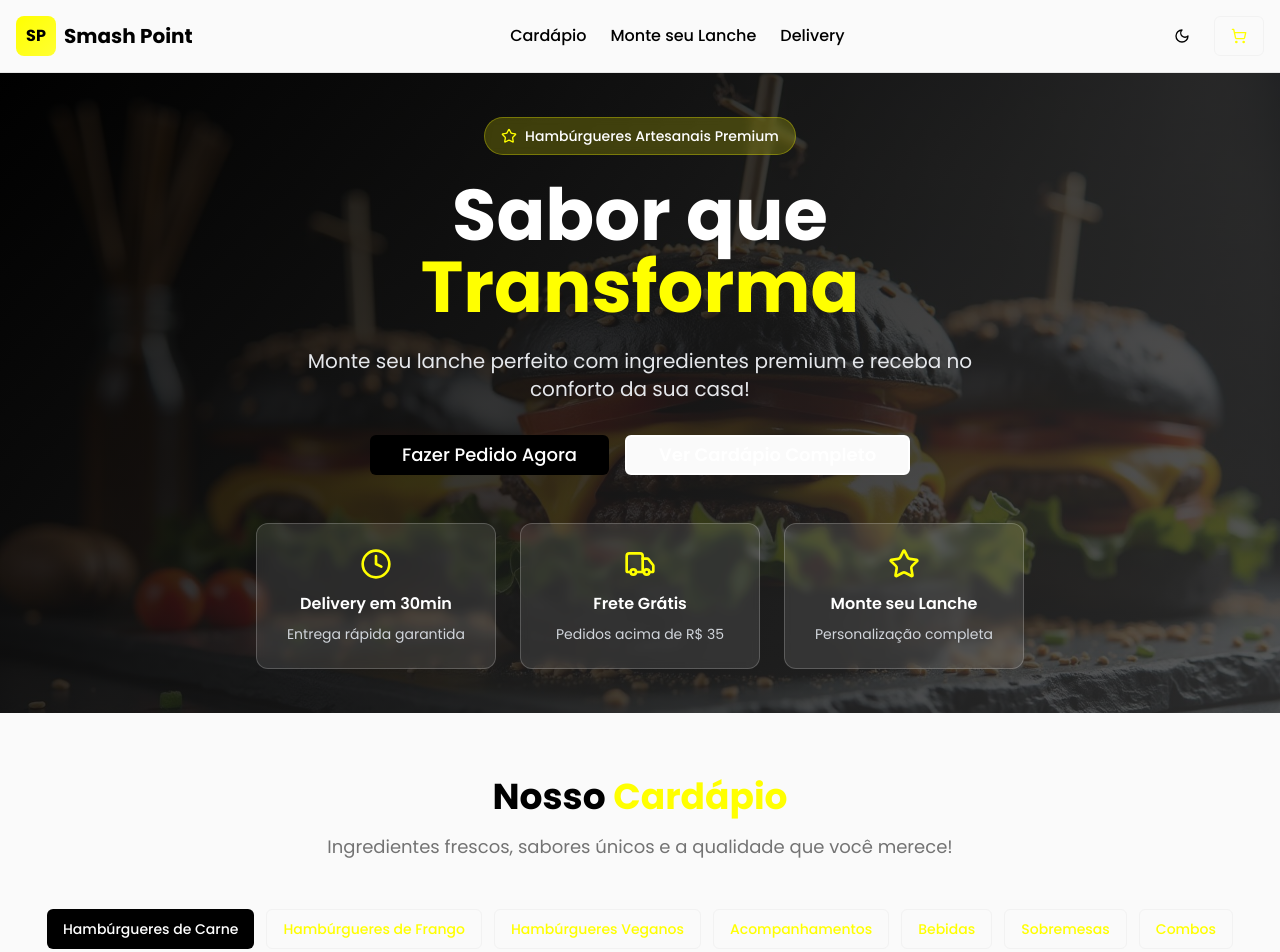
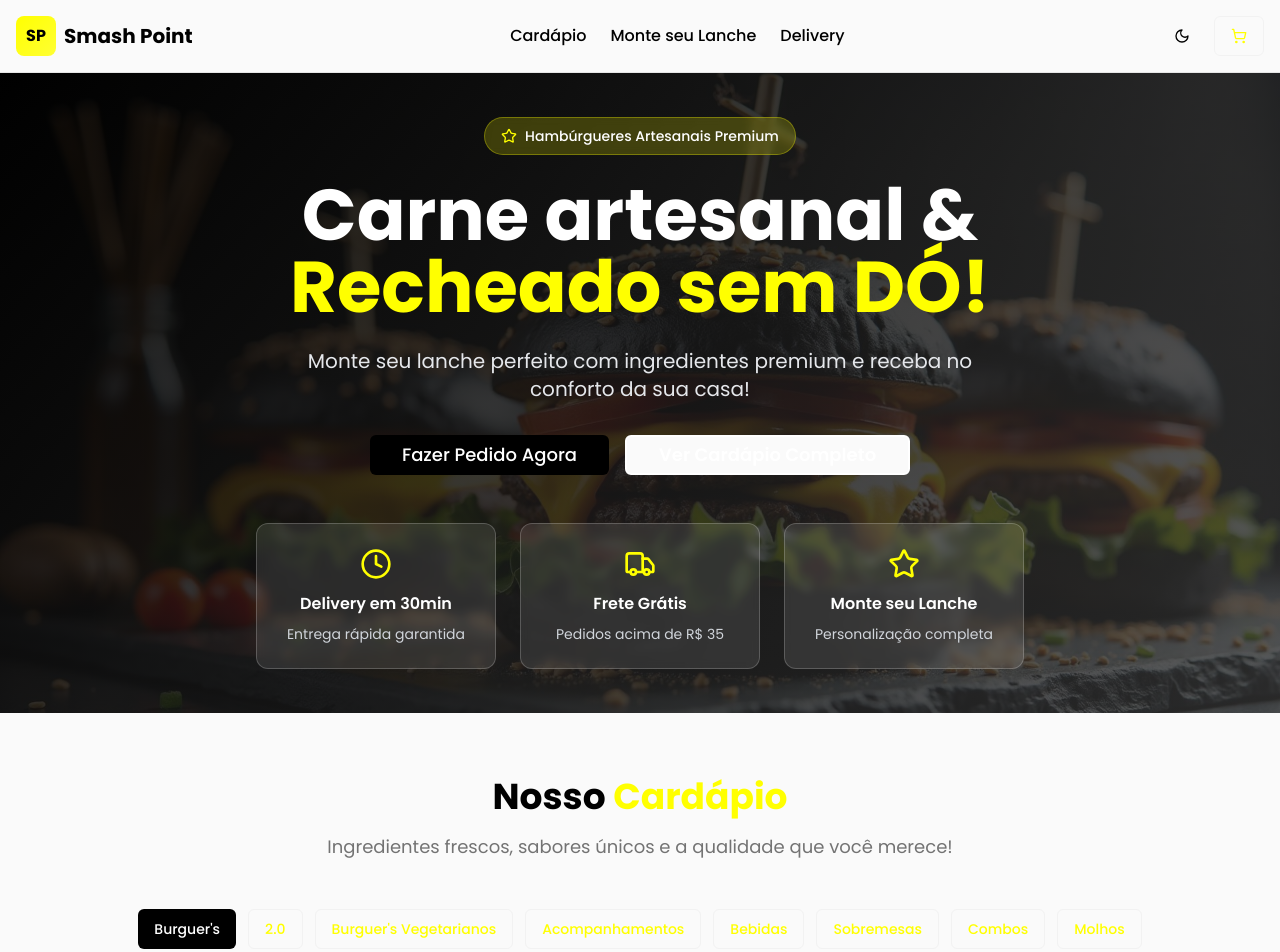
Before and after one commit to wguioliveiraw-ai/patty-perfect-plan, a React (Vite) app: page / in a window 1280 px wide. Shown: the top 952 px of the page. Built offline with nearby package versions, Linux system fonts and the light colour scheme.

Commit message:
Update categories and slogan

```diff
--- a/src/components/HeroSection.tsx
+++ b/src/components/HeroSection.tsx
@@ -27,8 +27,8 @@ export const HeroSection = ({
 
           {/* Main Title */}
           <h1 className="text-4xl md:text-6xl lg:text-7xl font-bold mb-6 leading-tight">
-            Sabor que
-            <span className="text-secondary block">Transforma</span>
+            Carne artesanal &
+            <span className="text-secondary block">Recheado sem DÓ!</span>
           </h1>
 
           {/* Subtitle */}
--- a/src/components/MenuSection.tsx
+++ b/src/components/MenuSection.tsx
@@ -10,9 +10,9 @@ interface MenuSectionProps {
   onCustomizeItem: (item: MenuItem) => void;
 }
 const categoryNames: Record<MenuCategory, string> = {
-  "beef-burgers": "Hambúrgueres de Carne",
-  "chicken-burgers": "Hambúrgueres de Frango",
-  "vegan-burgers": "Hambúrgueres Veganos",
+  "burgers": "Burguer's",
+  "burgers-2.0": "2.0",
+  "burgers-vegetarianos": "Burguer's Vegetarianos",
   sides: "Acompanhamentos",
   drinks: "Bebidas",
   desserts: "Sobremesas",
@@ -23,7 +23,7 @@ export const MenuSection = ({
   onAddToCart,
   onCustomizeItem
 }: MenuSectionProps) => {
-  const [selectedCategory, setSelectedCategory] = useState<MenuCategory>("beef-burgers");
+  const [selectedCategory, setSelectedCategory] = useState<MenuCategory>("burgers");
   const categories = Object.keys(categoryNames) as MenuCategory[];
   const filteredItems = menuItems.filter(item => item.category === selectedCategory);
   const formatPrice = (price: number) => `R$ ${price.toFixed(2).replace('.', ',')}`;
@@ -50,7 +50,7 @@ export const MenuSection = ({
                 <img src={item.image} alt={item.name} className="w-full h-48 object-cover group-hover:scale-110 transition-transform duration-300" onError={e => {
               (e.currentTarget as HTMLImageElement).src = "/placeholder.svg";
             }} />
-                {item.category === "vegan-burgers" && <Badge className="absolute top-3 left-3 bg-green-500 text-white">
+                {item.category === "burgers-vegetarianos" && <Badge className="absolute top-3 left-3 bg-green-500 text-white">
                     <Leaf className="w-3 h-3 mr-1" />
                     Vegano
                   </Badge>}
--- a/src/data/menuData.ts
+++ b/src/data/menuData.ts
@@ -26,7 +26,7 @@ export const menuItems: MenuItem[] = [
     description: "2 blend's artesanais de 150gr, queijo prato, molho especial, picles, cebola roxa, alface e tomate",
     price: 39.00,
     image: smashClassic,
-    category: "beef-burgers",
+    category: "burgers-2.0",
     isCustomizable: true,
     ingredients: ["Pão artesanal", "2x Blend artesanal 150g", "Queijo prato", "Molho especial", "Picles", "Cebola roxa", "Alface", "Tomate"],
   },
@@ -36,7 +36,7 @@ export const menuItems: MenuItem[] = [
     description: "2 blend's de alho e ervas de 150gr, queijo prato, molho especial, picles, cebola roxa, alface e tomate",
     price: 45.00,
     image: veggieDeluxe,
-    category: "vegan-burgers",
+    category: "burgers-vegetarianos",
     isCustomizable: true,
     ingredients: ["Pão artesanal", "2x Blend alho e ervas 150g", "Queijo vegetal", "Molho especial", "Picles", "Cebola roxa", "Alface", "Tomate"],
   },
@@ -46,7 +46,7 @@ export const menuItems: MenuItem[] = [
     description: "2 blend's artesanais de 150gr, queijo prato, molho especial, picles, cebola roxa, alface, tomate e doritos",
     price: 41.00,
     image: bbqMonster,
-    category: "beef-burgers",
+    category: "burgers-2.0",
     isCustomizable: true,
     ingredients: ["Pão artesanal", "2x Blend artesanal 150g", "Queijo prato", "Molho especial", "Picles", "Cebola roxa", "Alface", "Tomate", "Doritos"],
   },
@@ -56,7 +56,7 @@ export const menuItems: MenuItem[] = [
     description: "2 blend artesanais de 150gr, queijo prato, molho especial, picles, cebola roxa, alface, tomate, bacon, ovo e molho bbq",
     price: 45.00,
     image: doubleBacon,
-    category: "beef-burgers",
+    category: "burgers-2.0",
     isCustomizable: true,
     ingredients: ["Pão artesanal", "2x Blend artesanal 150g", "Queijo prato", "Molho especial", "Picles", "Cebola roxa", "Alface", "Tomate", "Bacon", "Ovo", "Molho BBQ"],
   },
@@ -66,7 +66,7 @@ export const menuItems: MenuItem[] = [
     description: "2 blend's de alho e ervas de 150gr, queijo prato, molho especial, picles, cebola roxa, alface, tomate e doritos",
     price: 47.00,
     image: veggieDeluxe,
-    category: "vegan-burgers",
+    category: "burgers-vegetarianos",
     isCustomizable: true,
     ingredients: ["Pão artesanal", "2x Blend alho e ervas 150g", "Queijo vegetal", "Molho especial", "Picles", "Cebola roxa", "Alface", "Tomate", "Doritos"],
   },
@@ -76,7 +76,7 @@ export const menuItems: MenuItem[] = [
     description: "2 blends artesanais de 150gr, bacon e cheddar",
     price: 44.00,
     image: blackAngus,
-    category: "beef-burgers",
+    category: "burgers-2.0",
     isCustomizable: true,
     ingredients: ["Pão artesanal", "2x Blend artesanal 150g", "Bacon", "Cheddar"],
   },
@@ -86,19 +86,19 @@ export const menuItems: MenuItem[] = [
     description: "2 Blend's artesanal de 150g, bacon e catupiry original",
     price: 45.00,
     image: doubleBacon,
-    category: "beef-burgers",
+    category: "burgers-2.0",
     isCustomizable: true,
     ingredients: ["Pão artesanal", "2x Blend artesanal 150g", "Bacon", "Catupiry original"],
   },
 
-  // Hambúrgueres de Carne Bovina
+  // Hambúrgueres Regulares (Carne Bovina e Frango)
   {
     id: "beef-1",
     name: "Burguer da Casa",
     description: "Blend artesanal de 200g, queijo prato, molho especial, picles, cebola roxa, alface, tomate, bacon, ovo e molho bbq",
     price: 39.00,
     image: doubleBacon,
-    category: "beef-burgers",
+    category: "burgers",
     isCustomizable: true,
     ingredients: ["Pão brioche", "Blend artesanal 200g", "Queijo prato", "Molho especial", "Picles", "Cebola roxa", "Alface", "Tomate", "Bacon", "Ovo", "Molho BBQ"],
   },
@@ -108,7 +108,7 @@ export const menuItems: MenuItem[] = [
     description: "Blend artesanal de 200g, queijo prato, molho especial, picles, cebola roxa, alface e tomate",
     price: 33.00,
     image: smashClassic,
-    category: "beef-burgers",
+    category: "burgers",
     isCustomizable: true,
     ingredients: ["Pão brioche", "Blend artesanal 200g", "Queijo prato", "Molho especial", "Picles", "Cebola roxa", "Alface", "Tomate"],
   },
@@ -118,7 +118,7 @@ export const menuItems: MenuItem[] = [
     description: "Blend artesanal de 200g, queijo prato, molho especial, picles, cebola roxa, alface, tomate e bacon",
     price: 35.00,
     image: doubleBacon,
-    category: "beef-burgers",
+    category: "burgers",
     isCustomizable: true,
     ingredients: ["Pão brioche", "Blend artesanal 200g", "Queijo prato", "Molho especial", "Picles", "Cebola roxa", "Alface", "Tomate", "Bacon"],
   },
@@ -128,7 +128,7 @@ export const menuItems: MenuItem[] = [
     description: "Blend artesanal de 200g, bacon, queijo prato, molho especial e picles",
     price: 36.00,
     image: doubleBacon,
-    category: "beef-burgers",
+    category: "burgers",
     isCustomizable: true,
     ingredients: ["Pão brioche", "Blend artesanal 200g", "Bacon", "Queijo prato", "Molho especial", "Picles"],
   },
@@ -138,7 +138,7 @@ export const menuItems: MenuItem[] = [
     description: "Blend artesanal de 200g, queijo prato, molho especial, picles, cebola roxa, alface, tomate e doritos",
     price: 35.00,
     image: bbqMonster,
-    category: "beef-burgers",
+    category: "burgers",
     isCustomizable: true,
     ingredients: ["Pão brioche", "Blend artesanal 200g", "Queijo prato", "Molho especial", "Picles", "Cebola roxa", "Alface", "Tomate", "Doritos"],
   },
@@ -148,7 +148,7 @@ export const menuItems: MenuItem[] = [
     description: "Blend artesanal de 200g, creme de gorgonzola artesanal, rúcula e tomate seco",
     price: 38.00,
     image: blackAngus,
-    category: "beef-burgers",
+    category: "burgers",
     isCustomizable: true,
     ingredients: ["Pão brioche", "Blend artesanal 200g", "Creme de gorgonzola", "Rúcula", "Tomate seco"],
   },
@@ -158,7 +158,7 @@ export const menuItems: MenuItem[] = [
     description: "Blend artesanal de 200g, bacon e catupiry original",
     price: 39.00,
     image: doubleBacon,
-    category: "beef-burgers",
+    category: "burgers",
     isCustomizable: true,
     ingredients: ["Pão brioche", "Blend artesanal 200g", "Bacon", "Catupiry original"],
   },
@@ -168,7 +168,7 @@ export const menuItems: MenuItem[] = [
     description: "Blend artesanal de 200g, cheddar, cebola caramelizada e molho bbq",
     price: 38.00,
     image: bbqMonster,
-    category: "beef-burgers",
+    category: "burgers",
     isCustomizable: true,
     ingredients: ["Pão brioche", "Blend artesanal 200g", "Cheddar", "Cebola caramelizada", "Molho BBQ"],
   },
@@ -178,7 +178,7 @@ export const menuItems: MenuItem[] = [
     description: "Blend artesanal de 200g, bacon e cheddar",
     price: 38.00,
     image: doubleBacon,
-    category: "beef-burgers",
+    category: "burgers",
     isCustomizable: true,
     ingredients: ["Pão brioche", "Blend artesanal 200g", "Bacon", "Cheddar"],
   },
@@ -188,7 +188,7 @@ export const menuItems: MenuItem[] = [
     description: "Blend artesanal de 150g, queijo prato e 150g de batata palito",
     price: 26.00,
     image: smashClassic,
-    category: "beef-burgers",
+    category: "burgers",
     isCustomizable: false,
     ingredients: ["Pão brioche", "Blend artesanal 150g", "Queijo prato", "Batata palito 150g"],
   },
@@ -198,7 +198,7 @@ export const menuItems: MenuItem[] = [
     description: "Blend artesanal de 150g, queijo prato, picles, cebola roxa, ketchup e mostarda",
     price: 26.00,
     image: smashClassic,
-    category: "beef-burgers",
+    category: "burgers",
     isCustomizable: true,
     ingredients: ["Pão brioche", "Blend artesanal 150g", "Queijo prato", "Picles", "Cebola roxa", "Ketchup", "Mostarda"],
   },
@@ -208,7 +208,7 @@ export const menuItems: MenuItem[] = [
     description: "Pão baguete tipo francês, blend de linguiça artesanal de 200g, dobro de queijo prato, molho especial, cebola roxa, tomate, rúcula e catupiry",
     price: 37.00,
     image: doubleBacon,
-    category: "beef-burgers",
+    category: "burgers",
     isCustomizable: true,
     ingredients: ["Pão baguete francês", "Blend linguiça artesanal 200g", "2x Queijo prato", "Molho especial", "Cebola roxa", "Tomate", "Rúcula", "Catupiry"],
   },
@@ -218,19 +218,17 @@ export const menuItems: MenuItem[] = [
     description: "Pão baguete tipo francês, lombo de porco, molho da casa, dobro de queijo prato, tomate e cebola chapeada",
     price: 34.00,
     image: blackAngus,
-    category: "beef-burgers",
+    category: "burgers",
     isCustomizable: true,
     ingredients: ["Pão baguete francês", "Lombo de porco", "Molho da casa", "2x Queijo prato", "Tomate", "Cebola chapeada"],
   },
-
-  // Hambúrgueres de Frango
   {
     id: "chicken-1",
     name: "Chicken House",
     description: "Blend de frango de 200g, queijo prato, molho especial, picles, cebola roxa, alface e tomate",
     price: 32.00,
     image: crispyChicken,
-    category: "chicken-burgers",
+    category: "burgers",
     isCustomizable: true,
     ingredients: ["Pão brioche", "Blend de frango 200g", "Queijo prato", "Molho especial", "Picles", "Cebola roxa", "Alface", "Tomate"],
   },
@@ -240,19 +238,19 @@ export const menuItems: MenuItem[] = [
     description: "Pão baguete tipo francês, filé de frango, molho da casa, dobro de queijo prato, tomate e catupiry",
     price: 37.00,
     image: grilledChicken,
-    category: "chicken-burgers",
+    category: "burgers",
     isCustomizable: true,
     ingredients: ["Pão baguete francês", "Filé de frango", "Molho da casa", "2x Queijo prato", "Tomate", "Catupiry"],
   },
 
-  // Hambúrgueres Veganos
+  // Hambúrgueres Vegetarianos
   {
     id: "vegan-3",
     name: "Burguer da Casa Vegetariano",
     description: "Blend a base de plantas 110g, queijo prato, molho especial, picles, cebola roxa, alface, tomate, ovo e molho bbq",
     price: 43.00,
     image: veggieDeluxe,
-    category: "vegan-burgers",
+    category: "burgers-vegetarianos",
     isCustomizable: true,
     ingredients: ["Pão brioche", "Blend vegetal 110g", "Queijo vegetal", "Molho especial", "Picles", "Cebola roxa", "Alface", "Tomate", "Ovo vegetal", "Molho BBQ"],
   },
@@ -262,7 +260,7 @@ export const menuItems: MenuItem[] = [
     description: "Blend a base de plantas de 100g, cheddar, cebola caramelizada e molho bbq",
     price: 42.00,
     image: veggieDeluxe,
-    category: "vegan-burgers",
+    category: "burgers-vegetarianos",
     isCustomizable: true,
     ingredients: ["Pão brioche", "Blend vegetal 100g", "Cheddar vegetal", "Cebola caramelizada", "Molho BBQ"],
   },
@@ -272,7 +270,7 @@ export const menuItems: MenuItem[] = [
     description: "Blend a base de plantas de 110g, queijo prato, molho especial, picles, cebola roxa, alface e tomate",
     price: 37.00,
     image: veggieDeluxe,
-    category: "vegan-burgers",
+    category: "burgers-vegetarianos",
     isCustomizable: true,
     ingredients: ["Pão brioche", "Blend vegetal 110g", "Queijo vegetal", "Molho especial", "Picles", "Cebola roxa", "Alface", "Tomate"],
   },
@@ -282,7 +280,7 @@ export const menuItems: MenuItem[] = [
     description: "Blend de alho e ervas 150g, queijo prato e 150g de batata",
     price: 34.00,
     image: veggieDeluxe,
-    category: "vegan-burgers",
+    category: "burgers-vegetarianos",
     isCustomizable: false,
     ingredients: ["Pão brioche", "Blend alho e ervas 150g", "Queijo vegetal", "Batata palito 150g"],
   },
@@ -292,7 +290,7 @@ export const menuItems: MenuItem[] = [
     description: "Blend a base de plantas 110g, creme de gorgonzola artesanal, rúcula e tomate seco",
     price: 42.00,
     image: veggieDeluxe,
-    category: "vegan-burgers",
+    category: "burgers-vegetarianos",
     isCustomizable: true,
     ingredients: ["Pão brioche", "Blend vegetal 110g", "Creme gorgonzola vegetal", "Rúcula", "Tomate seco"],
   },
@@ -302,7 +300,7 @@ export const menuItems: MenuItem[] = [
     description: "Blend a base de plantas 110g, queijo prato, molho especial, picles, cebola roxa, alface, tomate e doritos",
     price: 39.00,
     image: veggieDeluxe,
-    category: "vegan-burgers",
+    category: "burgers-vegetarianos",
     isCustomizable: true,
     ingredients: ["Pão brioche", "Blend vegetal 110g", "Queijo vegetal", "Molho especial", "Picles", "Cebola roxa", "Alface", "Tomate", "Doritos"],
   },
@@ -312,7 +310,7 @@ export const menuItems: MenuItem[] = [
     description: "Blend a base de plantas de 110g, queijo prato, cebola roxa, picles, molho especial, ketchup e mostarda",
     price: 34.00,
     image: veggieDeluxe,
-    category: "vegan-burgers",
+    category: "burgers-vegetarianos",
     isCustomizable: true,
     ingredients: ["Pão brioche", "Blend vegetal 110g", "Queijo vegetal", "Cebola roxa", "Picles", "Molho especial", "Ketchup", "Mostarda"],
   },
--- a/src/pages/Index.tsx
+++ b/src/pages/Index.tsx
@@ -21,7 +21,7 @@ const Index = () => {
     description: "Escolha pão, proteína, queijo e extras do seu jeito",
     price: 24.9,
     image: "/placeholder.svg",
-    category: "beef-burgers",
+    category: "burgers",
     isCustomizable: true,
     ingredients: [],
   };
--- a/src/types/menu.ts
+++ b/src/types/menu.ts
@@ -24,9 +24,9 @@ export interface Customization {
 }
 
 export type MenuCategory =
-  | 'beef-burgers'
-  | 'chicken-burgers'
-  | 'vegan-burgers'
+  | 'burgers'
+  | 'burgers-2.0'
+  | 'burgers-vegetarianos'
   | 'sides'
   | 'drinks'
   | 'desserts'
```
